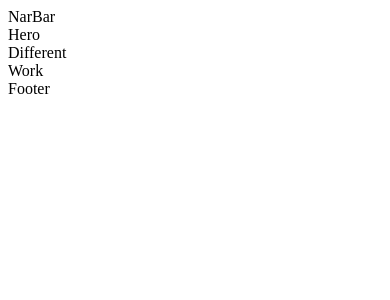
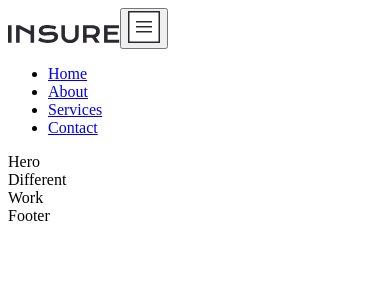
Before and after one commit to Marie-L1/insure-landing-page, a React (Vite) app: page / in a window 390 px wide. Shown: the top 300 px of the page. Built offline with nearby package versions, Linux system fonts and the light colour scheme.

Commit message:
setting up hamburger navbar

```diff
--- a/src/components/NavBar/NavBar.tsx
+++ b/src/components/NavBar/NavBar.tsx
@@ -1,8 +1,32 @@
 import "./NavBar.scss"
+import { useState } from "react";
+import logo from "../../assets/images/logo.svg"
+import hambuger from "../../assets/images/icon-hamburger.svg"
 
 function NavBar() {
+  const [menuOpen, setMenuOpen] = useState(false);
+
+  const toggleMenu = () => {
+    setMenuOpen(!menuOpen);
+  }
+
   return (
-    <div>NarBar</div>
+    <nav className="navbar">
+      <img className="navbar__logo" src={logo} />
+
+      <button className="navbar__toggle" onClick={toggleMenu}>
+        <img src={hambuger} />
+      </button>
+
+      <ul className={`navbar__links ${menuOpen ? 'navbar__links--open' : ''}`}>
+        <li className="navbar__link"><a href="#home">Home</a></li>
+        <li className="navbar__link"><a href="#about">About</a></li>
+        <li className="navbar__link"><a href="#services">Services</a></li>
+        <li className="navbar__link"><a href="#contact">Contact</a></li>
+      </ul>
+
+
+    </nav>
   )
 }
 
```
